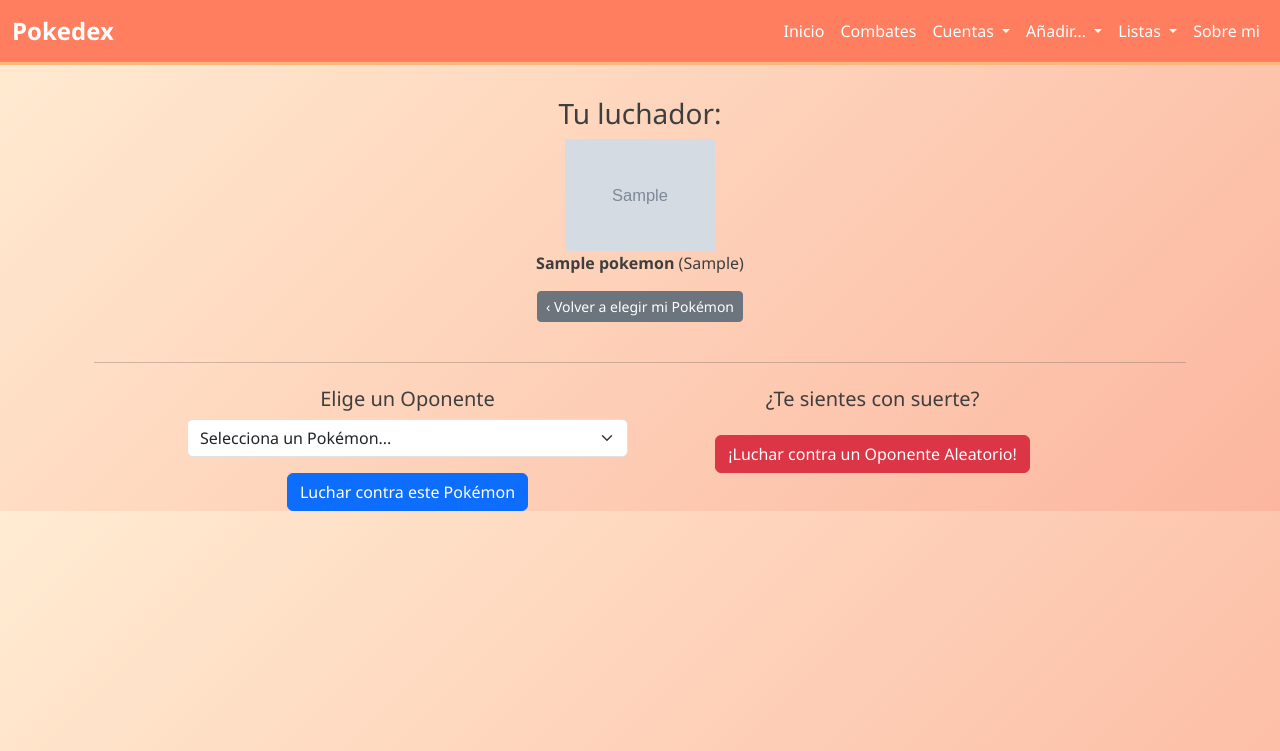
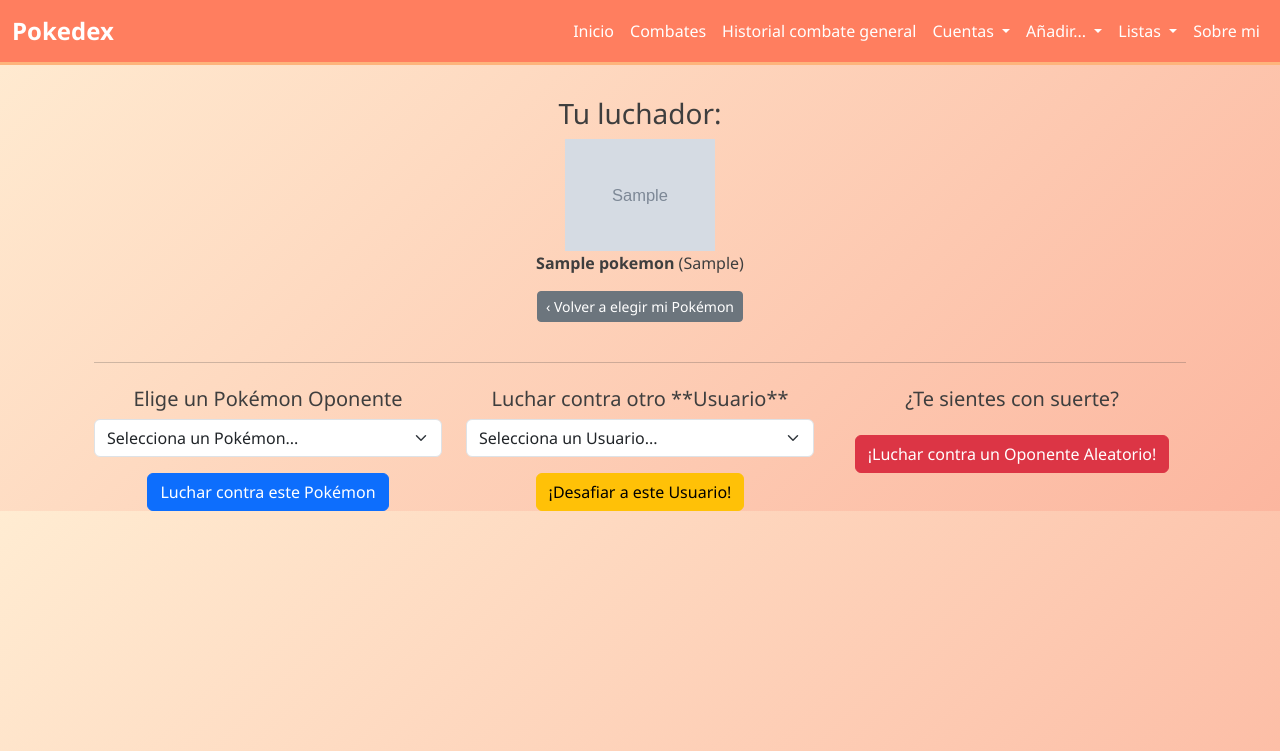
Before and after one commit to LucasAlegreSebastian/TuPrimeraPagina-Alegre, a Django app: page /combate/elegir-oponente/1/ in a window 1280 px wide. Shown: the top 751 px of the page. Run offline with Django 5.2, Linux system fonts and the light colour scheme; a user stored in the database is signed in; tables that the repository leaves empty hold one stand-in row (values such as "Sample post"); grey boxes marked "Sample" are stand-in pictures; some libraries are stand-ins or nearby versions.

Commit message:
Combate en 3 turnos ( ...to do  cambiar los sprites )

```diff
--- a/Main/templates/Main/base.html
+++ b/Main/templates/Main/base.html
@@ -95,6 +95,8 @@
                         {% if user.is_authenticated %}
                         <li class="nav-item"><a class="nav-link"
                                 href="{% url 'combate:seleccionar_mi_pokemon' %}">Combates</a></li>
+                                <li class="nav-item"><a class="nav-link"
+                                href="{% url 'combate:historial_general' %}">Historial combate general</a></li>
                         {% endif %}
                         <li class="nav-item dropdown">
                             <a class="nav-link dropdown-toggle" href="#" role="button" data-bs-toggle="dropdown"
@@ -105,6 +107,7 @@
                                 {% if user.is_authenticated %}
                                 <!-- Usuario logueado -->
                                 <li><a class="dropdown-item" href="{% url 'cuentas:perfil' %}">Perfil </a></li>
+                                <li><a class="dropdown-item" href="{% url 'combate:historial_usuario' %}">Historial combates personal </a></li>
                                 <li>
                                     <form method="post" action="{% url 'cuentas:logout' %}">
                                         {% csrf_token %}
--- a/combate/templates/combate/elegir_oponente.html
+++ b/combate/templates/combate/elegir_oponente.html
@@ -13,11 +13,11 @@
     <hr class="my-4">
 
     <div class="row justify-content-center">
-        <div class="col-md-5">
-            <h5>Elige un Oponente</h5>
+    <div class="col-md-4">
+        <h5>Elige un Pokémon Oponente</h5>
         <form method="post">
             {% csrf_token %}
-                <select name="oponente_id" class="form-select w-100" required>
+            <input type="hidden" name="oponente_tipo" value="pokemon"> <select name="oponente_id" class="form-select w-100" required>
                 <option value="" disabled selected>Selecciona un Pokémon...</option>
                 {% for p in pokemones_oponentes %}
                 <option value="{{ p.id }}">{{ p.nombre }} ({{ p.tipo }})</option>
@@ -27,14 +27,27 @@
         </form>
     </div>
 
-        <div class="col-md-5 mt-4 mt-md-0">
+    <div class="col-md-4 mt-4 mt-md-0">
+        <h5>Luchar contra otro **Usuario**</h5>
+        <form method="post">
+            {% csrf_token %}
+            <input type="hidden" name="oponente_tipo" value="usuario"> <select name="oponente_id" class="form-select w-100" required>
+                <option value="" disabled selected>Selecciona un Usuario...</option>
+                {% for u in usuarios_oponentes %}
+                <option value="{{ u.id }}">{{ u.username }} (Favorito: {{ u.pokemon_favorito.nombre|default:"No tiene favorito" }})</option>
+                {% endfor %}
+            </select>
+            <button type="submit" class="btn btn-warning mt-3">¡Desafiar a este Usuario!</button>
+        </form>
+    </div>
+
+    <div class="col-md-4 mt-4 mt-md-0">
         <h5>¿Te sientes con suerte?</h5>
         <form method="post">
             {% csrf_token %}
-                <input type="hidden" name="oponente_id" value="random">
+            <input type="hidden" name="oponente_tipo" value="random"> <input type="hidden" name="oponente_id" value="random">
             <button type="submit" class="btn btn-danger mt-3">¡Luchar contra un Oponente Aleatorio!</button>
         </form>
     </div>
 </div>
-</div>
 {% endblock %}
--- a/combate/urls.py
+++ b/combate/urls.py
@@ -6,18 +6,24 @@ from . import views
 app_name = "combate"
 
 urlpatterns = [
-    # Paso 1: El usuario elige SU pokémon. Esta es la nueva URL de inicio.
     path("", views.seleccionar_mi_pokemon, name="seleccionar_mi_pokemon"),
-    # Paso 2: Elige al oponente, pasando el ID de su pokémon en la URL.
     path(
         "elegir-oponente/<int:pokemon_usuario_id>/",
         views.elegir_oponente,
         name="elegir_oponente",
     ),
-    # Paso 3: Inicia el combate con ambos IDs en la URL.
     path(
         "iniciar/<int:pokemon_usuario_id>/<str:pokemon_oponente_id>/",
         views.iniciar_combate,
         name="iniciar",
     ),
+    path("historial/", views.historial_combates_general, name="historial_general"),
+    path("mi-historial/", views.historial_combates_usuario, name="historial_usuario"),
+    path(
+        "iniciar/<int:pokemon_usuario_id>/<str:pokemon_oponente_id>/",
+        views.iniciar_combate,
+        name="iniciar",
+    ),
+    path("turno/", views.manejar_turno, name="turno"),
+    path("final/", views.finalizar_combate, name="finalizar_combate"),
 ]
--- a/combate/views.py
+++ b/combate/views.py
@@ -5,6 +5,8 @@ from django.contrib.auth.decorators import login_required
 from pokedex.models import Pokemon
 from .models import Combate
 from .utils import calcular_resultado
+from cuentas.models import Usuario
+import random
 
 
 @login_required
@@ -46,13 +48,24 @@ def elegir_oponente(request, pokemon_usuario_id):
 
     # Excluimos el pokémon del usuario de la lista de posibles oponentes
     pokemones_oponentes = Pokemon.objects.exclude(id=pokemon_usuario_id)
+    # Lista de usuarios registrados
+    usuarios_oponentes = Usuario.objects.exclude(id=request.user.id)
+    usuarios_oponentes = usuarios_oponentes.filter(is_superuser=False)
 
     if request.method == "POST":
-        pokemon_oponente_id = request.POST.get("oponente_id")
+
+        oponente_tipo = request.POST.get("oponente_tipo")
+        oponente_id = request.POST.get("oponente_id")
+
+        if oponente_tipo == "usuario":
+            oponente_id = f"user_{oponente_id}"
+        else:
+            oponente_id = oponente_id
+
         return redirect(
             "combate:iniciar",
             pokemon_usuario_id=pokemon_usuario_id,
-            pokemon_oponente_id=pokemon_oponente_id,
+            pokemon_oponente_id=oponente_id,
         )
 
     return render(
@@ -61,6 +74,7 @@ def elegir_oponente(request, pokemon_usuario_id):
         {
             "pokemon_usuario": pokemon_usuario,
             "pokemones_oponentes": pokemones_oponentes,
+            "usuarios_oponentes": usuarios_oponentes,
         },
     )
 
@@ -68,26 +82,160 @@ def elegir_oponente(request, pokemon_usuario_id):
 @login_required
 def iniciar_combate(request, pokemon_usuario_id, pokemon_oponente_id):
     """
-    Paso 3: Se realiza el combate y se muestra el resultado.
+    INICIO: Prepara el combate, calcula el enemigo y guarda el estado inicial en la sesión.
     """
     usuario = request.user
     pokemon_usuario = Pokemon.objects.get(id=pokemon_usuario_id)
 
+    usuario_enemigo = None
     if pokemon_oponente_id == "random":
         pokemon_enemigo = (
             Pokemon.objects.exclude(id=pokemon_usuario_id).order_by("?").first()
         )
+    elif pokemon_oponente_id.startswith("user_"):
+        usuario_enemigo_id = pokemon_oponente_id.split("_")[1]
+        try:
+            usuario_enemigo = Usuario.objects.get(id=usuario_enemigo_id)
+            pokemon_enemigo = usuario_enemigo.pokemon_favorito
+        except (Usuario.DoesNotExist, Pokemon.DoesNotExist):
+            return redirect("combate:seleccionar_mi_pokemon")
     else:
         pokemon_enemigo = Pokemon.objects.get(id=pokemon_oponente_id)
 
-    if not pokemon_enemigo:
-        return render(
-            request,
-            "combate/error.html",
-            {"mensaje": "No se pudo encontrar un oponente."},
-        )
+    # Combate
+    request.session["combate_actual"] = {
+        "usuario_id": usuario.id,
+        "pokemon_usuario_id": pokemon_usuario.id,
+        "pokemon_enemigo_id": pokemon_enemigo.id,
+        "hp_usuario": 100,
+        "hp_enemigo": 100,
+        "turno_actual": 0,
+        "max_turnos": 3,
+        "log_turnos": [],
+        "usuario_enemigo_id": usuario_enemigo.id if usuario_enemigo else None,
+    }
 
-    resultado = calcular_resultado(pokemon_usuario, pokemon_enemigo)
+    return redirect("combate:turno")
+
+
+def historial_combates_general(request):
+    """
+    Vista que muestra todos los combates registrados en la página.
+    """
+    combates = Combate.objects.all().order_by("-fecha")
+
+    return render(
+        request,
+        "combate/historial_general.html",
+        {
+            "combates": combates,
+            "titulo": "Historial de Todos los Combates",
+        },
+    )
+
+
+@login_required
+def historial_combates_usuario(request):
+    """
+    Vista que muestra solo los combates en los que participó el usuario logueado.
+    """
+    usuario_actual = request.user
+
+    combates = Combate.objects.filter(usuario=usuario_actual).order_by("-fecha")
+
+    return render(
+        request,
+        "combate/historial_usuario.html",
+        {
+            "combates": combates,
+            "titulo": f"Mis Combates ({usuario_actual.username})",
+        },
+    )
+
+
+@login_required
+def manejar_turno(request):
+    """
+    Procesa un turno de combate o finaliza la batalla.
+    """
+
+    estado = request.session.get("combate_actual")
+    if not estado:
+        return redirect("combate:seleccionar_mi_pokemon")
+
+    pokemon_usuario = Pokemon.objects.get(id=estado["pokemon_usuario_id"])
+    pokemon_enemigo = Pokemon.objects.get(id=estado["pokemon_enemigo_id"])
+
+    if request.method == "POST" and estado["turno_actual"] < estado["max_turnos"]:
+
+        estado["turno_actual"] += 1
+
+        MIN_DANO = 20
+        MAX_DANO = 40
+
+        dano_u = random.randint(MIN_DANO, MAX_DANO)
+        estado["hp_enemigo"] -= dano_u
+
+        log_turno = f"{pokemon_usuario.nombre} ataca. Daño: {dano_u}."
+
+        if estado["hp_enemigo"] <= 0:
+            resultado = "Victoria"
+        else:
+            dano_e = random.randint(MIN_DANO, MAX_DANO)
+            estado["hp_usuario"] -= dano_e
+
+            log_turno += f" | {pokemon_enemigo.nombre} ataca. Daño: {dano_e}."
+
+            if estado["hp_usuario"] <= 0:
+                resultado = "Derrota"
+            else:
+                resultado = None
+
+        estado["log_turnos"].append(log_turno)
+
+        request.session["combate_actual"] = estado
+        request.session.modified = True
+
+        if resultado or estado["turno_actual"] == estado["max_turnos"]:
+            return redirect("combate:finalizar_combate")
+
+    return render(
+        request,
+        "combate/batalla_turno.html",
+        {
+            "pokemon_usuario": pokemon_usuario,
+            "pokemon_enemigo": pokemon_enemigo,
+            "estado": estado,
+        },
+    )
+
+
+@login_required
+def finalizar_combate(request):
+    """
+    Vista que registra el resultado final y muestra la pantalla de resumen.
+    """
+    estado = request.session.pop("combate_actual", None)
+
+    if not estado:
+        return redirect("combate:seleccionar_mi_pokemon")
+
+    pokemon_usuario = Pokemon.objects.get(id=estado["pokemon_usuario_id"])
+    pokemon_enemigo = Pokemon.objects.get(id=estado["pokemon_enemigo_id"])
+
+    if estado["hp_usuario"] > 0 and estado["hp_enemigo"] > 0:
+        if estado["hp_usuario"] > estado["hp_enemigo"]:
+            resultado = "Victoria"
+        elif estado["hp_enemigo"] > estado["hp_usuario"]:
+            resultado = "Derrota"
+    elif estado["hp_usuario"] <= 0:
+        resultado = "Derrota"
+    else:
+        resultado = "Victoria"
+
+
+    usuario = request.user
+    usuario.registrar_resultado(resultado)
 
     Combate.objects.create(
         usuario=usuario,
@@ -96,15 +244,31 @@ def iniciar_combate(request, pokemon_usuario_id, pokemon_oponente_id):
         resultado=resultado,
     )
 
-    # Actualizamos las estadísticas del usuario
-    usuario.registrar_resultado(resultado)
+    # Registro para el usuario enemigo (si aplica)
+    if estado["usuario_enemigo_id"]:
+        try:
+            usuario_enemigo = Usuario.objects.get(id=estado["usuario_enemigo_id"])
+            resultado_enemigo = "Perdiste" if resultado == "Ganaste" else ("Ganaste" if resultado == "Perdiste" else "Empate")
+
+            Combate.objects.create(
+                usuario=usuario_enemigo,
+                pokemon_usuario=pokemon_enemigo,
+                pokemon_enemigo=pokemon_usuario,
+                resultado=resultado_enemigo,
+            )
+            usuario_enemigo.registrar_resultado(resultado_enemigo)
+        except Usuario.DoesNotExist:
+            pass
 
     return render(
         request,
-        "combate/batalla.html",
+        "combate/batalla_final.html",
         {
             "pokemon_usuario": pokemon_usuario,
             "pokemon_enemigo": pokemon_enemigo,
             "resultado": resultado,
+            "log_turnos": estado["log_turnos"],
+            "hp_final_usuario": max(0, estado["hp_usuario"]),
+            "hp_final_enemigo": max(0, estado["hp_enemigo"]),
         },
     )
```
Also changed, not shown: combate/templates/combate/batalla.html (deleted, +0 -21 lines), combate/templates/combate/batalla_final.html (added, +48 -0 lines), combate/templates/combate/batalla_turno.html (added, +68 -0 lines), combate/templates/combate/historial_general.html (added, +38 -0 lines), combate/templates/combate/historial_usuario.html (added, +43 -0 lines), combate/templates/combate/seleccionar_mi_pokemon.html (+17 -6 lines), combate/utils.py (+32 -17 lines), cuentas/models.py (+4 -6 lines), cuentas/templates/cuentas/perfil.html (+13 -19 lines). Lines whose indentation alone changed are shown as unchanged.
